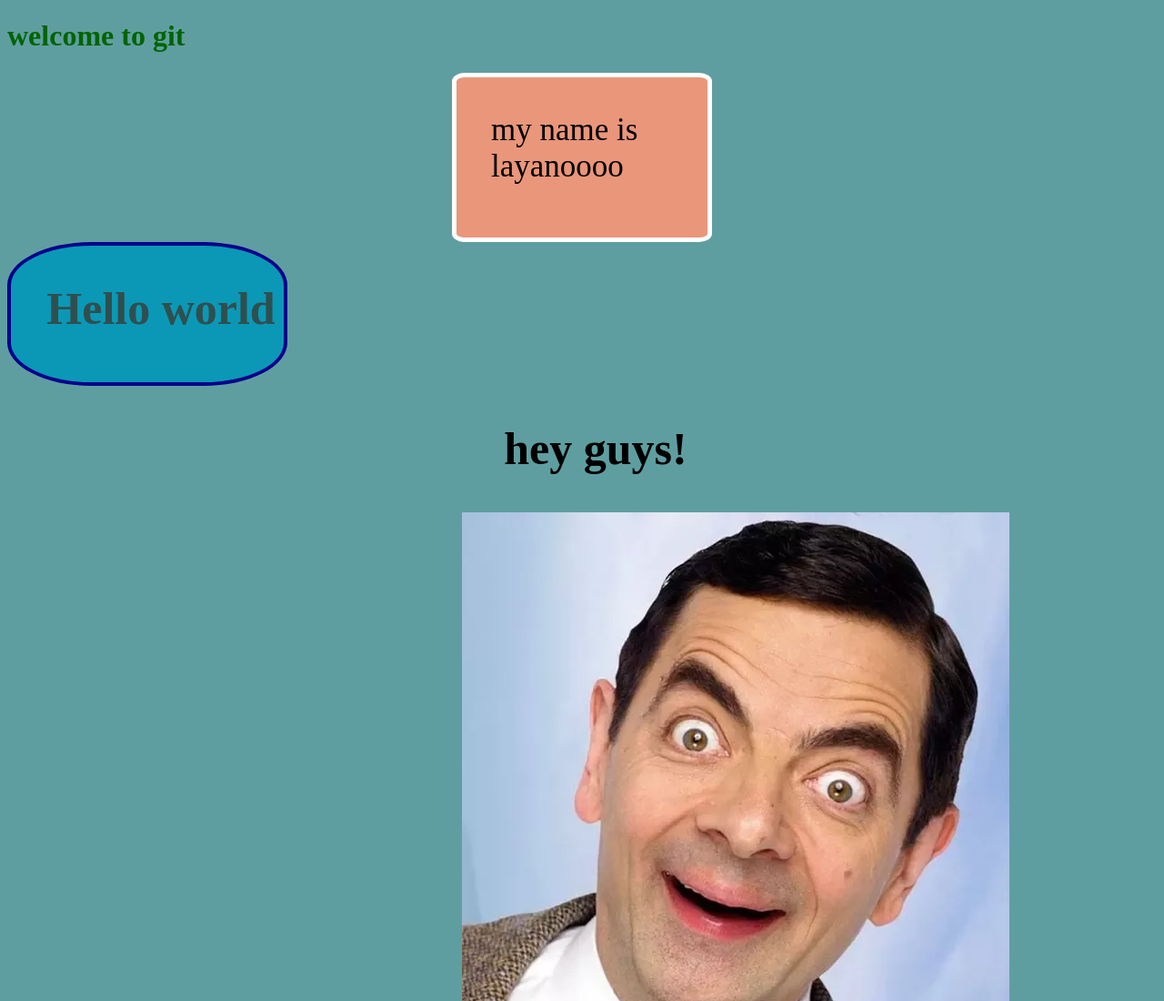
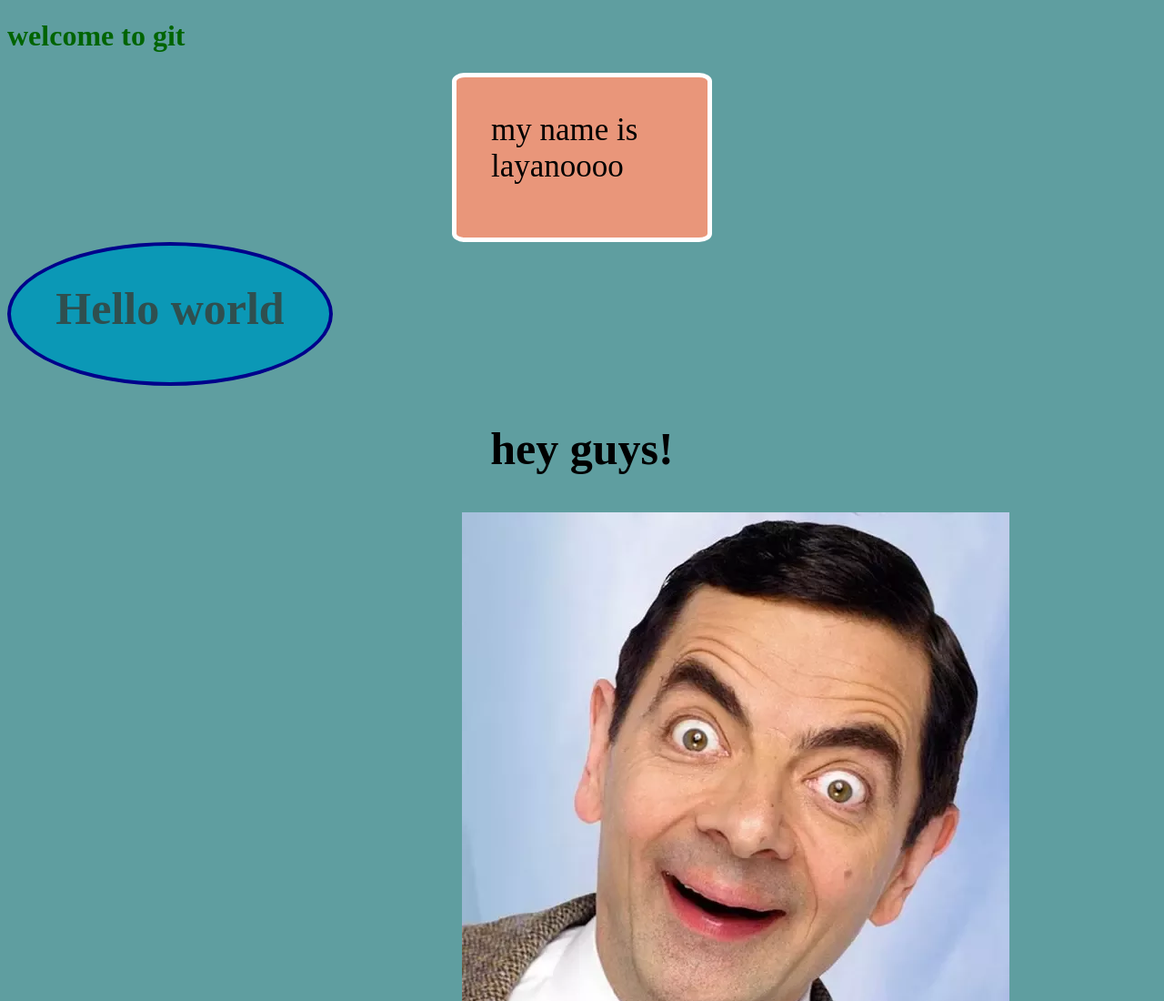
Before and after one commit to Layan-alhwitat/lolo, a plain HTML site: page buttel.html in a window 1280 px wide. Shown: the top 1100 px of the page at 91% size. Drawn offline with Linux system fonts and the light colour scheme.

Commit message:
decortion for the shapes

```diff
--- a/water.css
+++ b/water.css
@@ -2,6 +2,7 @@ h1{
  color:chartreuse ;
  color:darkgreen;
 }
+
 body{
     background-color:cadetblue}
 
@@ -20,9 +21,9 @@ p{
 .merge{
     font-size:30px;
     color:darkslategray;
-    width:300px;
+    width:350px;
     height:150px;
-    border-radius:30%;
+    border-radius:50%;
     background-color:rgba(5, 152, 184, 0.923);
     border:darkblue solid 4px;
 
@@ -30,7 +31,7 @@ p{
 
 h2{
     margin-top:40px;
-    margin-left:30px;
+    margin-left:auto;
     margin-right:auto;
 }
 
@@ -40,6 +41,7 @@ h2{
     margin-left:500px;
     font-size:40%;
 }
+
 h2{
     text-align:center;
     font-size:50px;
```
